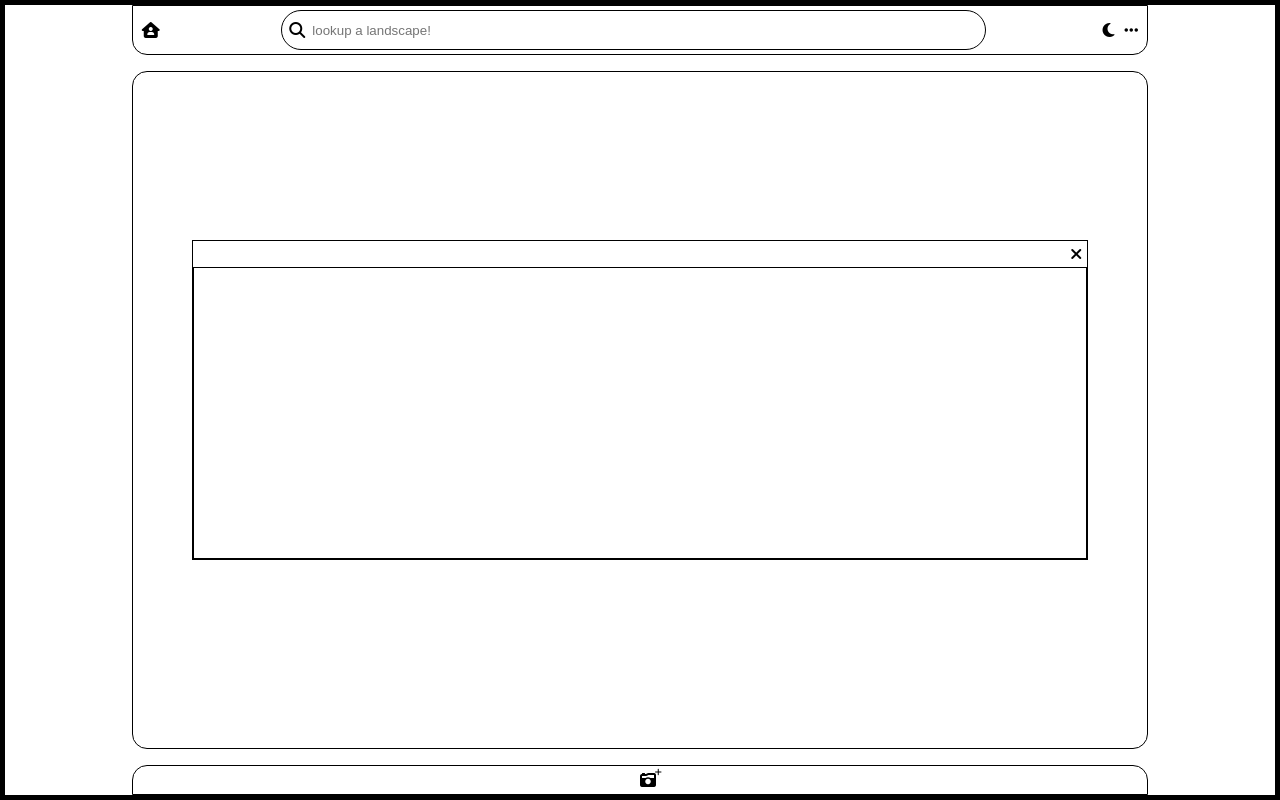
After one commit to kiskiller0/landscape-marker, a PHP site: template views/home.php in a window 1280 px wide. The commit adds this page. Run offline with PHP 8.4, Linux system fonts and the light colour scheme; the template is opened without the code that fills it, so the values that code supplies are empty.

Commit message:
before styling the camera container: .camera

```diff
--- a/api/signup.php
+++ b/api/signup.php
@@ -34,7 +34,7 @@ if (!empty($_FILES)) {
 	}
 }
 // var_dump($User->addUser(['picture' => true, ...$_POST]));
-echo json_encode($User->addUser(['picture' => true, ...$_POST]));
+echo json_encode($User->addUser(['picture' => $picture, ...$_POST]));
 // var_dump(['picture' => true, ...$_POST]);
 /*
 nutshell:
--- a/index.php
+++ b/index.php
@@ -5,9 +5,10 @@ include "logger.php";
 //eologger
 include "./views/partials/header.html";
 if (!empty($_SESSION)) {
-    echo "redirecting to home ...";
+    // echo "redirecting to home ...";
+    include "./views/home.php";
 } else {
-    include "./views/partials/welcome.html"; //#TODO: animate the placeholder: setTimout, everytime add a letter!
+    include "./views/welcome.html"; //#TODO: animate the placeholder: setTimout, everytime add a letter!
 }
 ?>
 
--- /dev/null
+++ b/views/home.php
@@ -0,0 +1,46 @@
+<?php
+include "views/partials/header.html";
+?>
+<link rel="stylesheet" href="views/style/home.css">
+<title>Home Sweet Home!</title>
+</head>
+
+<body>
+  <div class="page">
+    <section id="topbar">
+      <div class="home">
+        <div class=""><i class="fa-solid fa-house-user clickable"></i></div>
+      </div>
+      <div class="search">
+        <div class="bar">
+          <i class="fa-solid fa-magnifying-glass clickable"></i>
+        </div>
+        <input type="text" name="query" placeholder="lookup a landscape!" />
+      </div>
+      <div id="functions">
+        <div class="darkmode"><i class="fa-solid fa-moon clickable"></i></div>
+
+        <div class="parameters"><i class="fa-solid fa-ellipsis clickable"></i></div>
+      </div>
+    </section>
+
+    <section id="content">
+    </section>
+
+    <section id="footer">
+      <div class="camera clickable">
+        <i class="fa-sharp fa-solid fa-camera-retro"></i>
+        <i class="fa-sharp fa-solid fa-plus"></i>
+      </div>
+    </section>
+    <div class="blog">
+      <div class="controls">
+        <i class="fa-solid fa-xmark clickable"></i>
+      </div>
+      <div class="blog_content"></div>
+    </div>
+  </div>
+
+</body>
+
+</html>
--- a/views/login.php
+++ b/views/login.php
@@ -22,7 +22,7 @@ include "./partials/header.html";
 
         <input type="submit" value="login">
     </form>
-    <script src="scripts/signup.js"></script>
+    <script src="scripts/signin.js"></script>
 </body>
 
 <?php
--- a/views/style/home.css
+++ b/views/style/home.css
@@ -4,27 +4,24 @@
 	box-sizing: border-box;
 }
 
-.welcome {
+.page {
 	display: flex;
+	height: 100vh;
 	flex-direction: column;
-	justify-content: space-around;
+	border: 5px solid black;
 	align-items: center;
-	width: 250px;
-	height: 150px;
-	border: 1px solid black;
-	margin: 3em auto;
+	gap: 1em;
 }
 
-section {
-	font-size: 2em;
-	text-transform: capitalize;
+#topbar {
+	padding: 4px;
+	display: flex;
+	align-items: center;
+	justify-content: space-between;
+	width: 80%;
+	border: 1px solid black;
+	border-radius: 0 0 15px 15px;
 }
-.or {
-	width: 100%;
-	text-align: center;
-}
-
-/* styling the search bar */
 
 .search {
 	width: 70%;
@@ -33,9 +30,7 @@ section {
 	height: 40px;
 	display: flex;
 	flex-direction: column;
-	/* align-items: center; */
 	justify-content: center;
-	margin: auto;
 	position: relative;
 	overflow: hidden;
 }
@@ -47,6 +42,7 @@ section {
 
 .search > input {
 	outline: none;
+	background-color: transparent;
 	border: none;
 	width: calc(100% - 30px);
 	height: 30px;
@@ -55,14 +51,12 @@ section {
 
 .search > .bar {
 	width: 30px;
-	/* border: 1px solid red; */
 	z-index: 2;
 	display: flex;
 	justify-content: center;
 }
 
 .bar {
-	/* border: 1px solid red; */
 	display: flex;
 	align-items: center;
 }
@@ -73,3 +67,86 @@ input:focus {
 .bar i {
 	cursor: pointer;
 }
+
+#functions {
+	/* border: 1px solid red; */
+	display: flex;
+	justify-content: space-around;
+	min-width: 40px;
+	margin-left: 0.5em;
+}
+
+.home {
+	min-width: 40px;
+}
+
+#content {
+	width: 80%;
+	flex-grow: 3;
+	border: 1px solid black;
+	border-radius: 15px;
+}
+
+#footer {
+	width: 80%;
+	height: 30px;
+	display: flex;
+	border: 1px solid black;
+	justify-content: space-around;
+	border-radius: 15px 15px 0 0;
+}
+
+/* assume i means clickable: */
+.clickable {
+	cursor: pointer;
+	padding: 0.3em;
+}
+
+#footer {
+	display: flex;
+	justify-content: center;
+	/* align-items: center; */
+	position: relative;
+}
+
+/* .camera {
+	position: relative;
+	width: 60px;
+	display: flex;
+	justify-items: center;
+} */
+
+#footer i {
+	position: absolute;
+	top: 50%;
+	transform: translate(0, -50%);
+}
+
+#footer .fa-plus {
+	transform: translate(80%, -100%) scale(0.5);
+}
+
+.blog {
+	position: absolute;
+	width: 70%;
+	height: 40%;
+	border: 1px solid black;
+	top: 50%;
+	transform: translate(0, -50%);
+	display: flex;
+	flex-direction: column;
+}
+
+.blog .controls {
+	display: flex;
+	justify-content: flex-end;
+}
+
+.blog .controls i {
+	padding: 0.3em;
+}
+
+.blog .blog_content {
+	border: 1px solid black;
+	flex-grow: 1;
+}
--- a/views/partials/welcome.html
+++ b/views/welcome.html
@@ -1,4 +1,4 @@
-<link rel="stylesheet" href="views/style/home.css">
+<link rel="stylesheet" href="views/style/welcome.css">
 <title>Home!</title>
 </head>
 
```
Also changed, not shown: api/login.php (+27 -11 lines), api/sendPost.php (added, +10 -0 lines), models/user.php (+10 -0 lines), views/scripts/signin.js (+8 -8 lines), views/style/welcome.css (added, +75 -0 lines).
